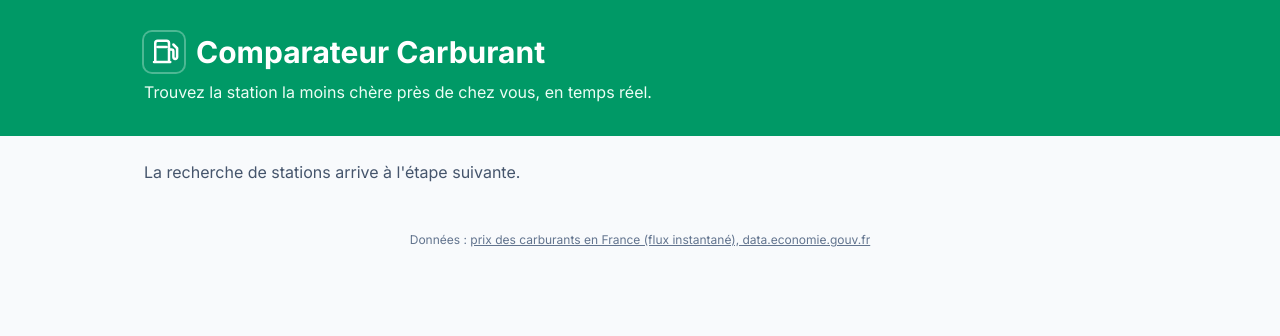
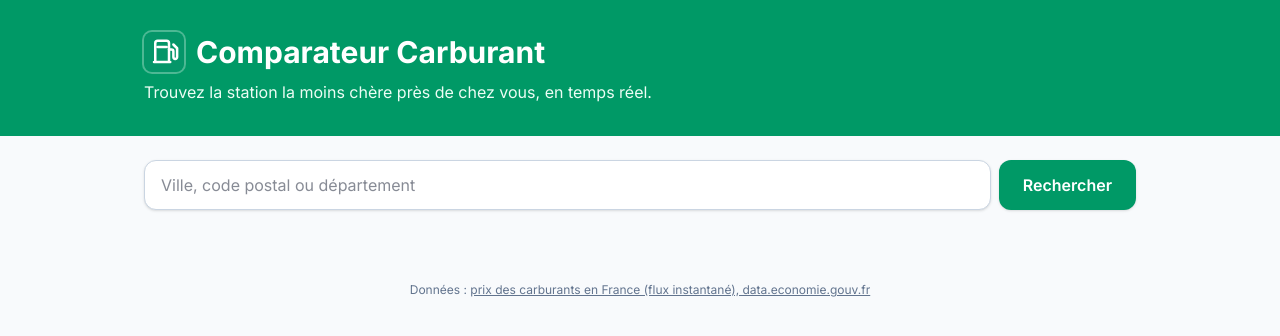
Before and after one commit to mehdipares/ComparateurCarburant, a React (Vite) app: page / in a window 1280 px wide. Shown: the top 336 px of the page. Built offline with nearby package versions, Linux system fonts and the light colour scheme.

Commit message:
feat: recherche des stations par ville, code postal ou département

```diff
--- a/src/App.jsx
+++ b/src/App.jsx
@@ -1,12 +1,32 @@
+import { useState } from 'react'
 import Header from './components/Header'
+import SearchBar from './components/SearchBar'
+import { searchStationsByLocation } from './api/fuelApi'
 
 function App() {
+  const [stations, setStations] = useState([])
+
+  async function handleSearch(query) {
+    const results = await searchStationsByLocation(query)
+    setStations(results)
+  }
+
   return (
     <div className="min-h-screen font-sans">
       <Header />
 
       <main className="mx-auto max-w-5xl px-4 py-6">
-        <p className="text-slate-600">La recherche de stations arrive à l'étape suivante.</p>
+        <SearchBar onSearch={handleSearch} />
+
+        {/* Affichage provisoire : les cartes de stations arrivent à l'étape 3 */}
+        <ul className="mt-6 space-y-1 text-sm text-slate-700">
+          {stations.map((station) => (
+            <li key={station.id}>
+              {station.address}, {station.postalCode} {station.city} : gazole{' '}
+              {station.prices.gazole ?? '—'} €
+            </li>
+          ))}
+        </ul>
       </main>
 
       <footer className="py-6 text-center text-xs text-slate-500">
--- /dev/null
+++ b/src/api/fuelApi.js
@@ -0,0 +1,64 @@
+import { FUELS } from '../utils/fuels'
+
+const API_URL =
+  'https://data.economie.gouv.fr/api/explore/v2.1/catalog/datasets/prix-des-carburants-en-france-flux-instantane-v2/records'
+
+// Maximum autorisé par l'API en une seule requête
+const MAX_RESULTS = 100
+
+// On ne demande que les colonnes utiles pour alléger la réponse
+const FIELDS = ['id', 'adresse', 'ville', 'cp', 'geom', ...FUELS.map((fuel) => `${fuel.id}_prix`)]
+
+// Transforme une station brute de l'API en objet simple pour nos composants
+function formatStation(record) {
+  const prices = {}
+  for (const fuel of FUELS) {
+    prices[fuel.id] = record[`${fuel.id}_prix`] // null si la station ne vend pas ce carburant
+  }
+
+  return {
+    id: record.id,
+    address: record.adresse,
+    city: record.ville,
+    postalCode: record.cp,
+    latitude: record.geom?.lat,
+    longitude: record.geom?.lon,
+    prices,
+  }
+}
+
+// Construit le filtre `where` de l'API selon ce que l'utilisateur a tapé
+function buildLocationFilter(query) {
+  // On retire les guillemets pour ne pas casser la syntaxe de la requête
+  const value = query.trim().replace(/"/g, '')
+
+  if (/^\d{5}$/.test(value)) {
+    return `cp = "${value}"` // Code postal : 69003
+  }
+  if (/^(\d{2,3}|2[AB])$/i.test(value)) {
+    return `code_departement = "${value.toUpperCase()}"` // Département : 69, 2A, 974
+  }
+  return `ville like "${value}"` // Nom de ville (insensible à la casse et aux accents)
+}
+
+async function fetchStations(where) {
+  const params = new URLSearchParams({
+    where,
+    select: FIELDS.join(','),
+    limit: MAX_RESULTS,
+  })
+
+  const response = await fetch(`${API_URL}?${params}`)
+
+  // fetch ne lève pas d'erreur sur un code HTTP 4xx/5xx : on le vérifie nous-mêmes
+  if (!response.ok) {
+    throw new Error(`Erreur API : ${response.status}`)
+  }
+
+  const data = await response.json()
+  return data.results.map(formatStation)
+}
+
+export function searchStationsByLocation(query) {
+  return fetchStations(buildLocationFilter(query))
+}
--- /dev/null
+++ b/src/components/SearchBar.jsx
@@ -0,0 +1,37 @@
+import { useState } from 'react'
+
+function SearchBar({ onSearch }) {
+  // Texte en cours de saisie : seul ce composant en a besoin
+  const [query, setQuery] = useState('')
+
+  function handleSubmit(event) {
+    event.preventDefault() // Empêche le rechargement de la page
+    if (query.trim() === '') return
+    onSearch(query)
+  }
+
+  return (
+    <form onSubmit={handleSubmit} className="flex flex-col gap-2 sm:flex-row" role="search">
+      <label htmlFor="location" className="sr-only">
+        Ville, code postal ou département
+      </label>
+      <input
+        id="location"
+        type="text"
+        value={query}
+        onChange={(event) => setQuery(event.target.value)}
+        placeholder="Ville, code postal ou département"
+        autoComplete="address-level2"
+        className="w-full rounded-xl border border-slate-300 bg-white px-4 py-3 shadow-sm outline-none transition focus:border-emerald-500 focus:ring-2 focus:ring-emerald-200"
+      />
+      <button
+        type="submit"
+        className="rounded-xl bg-emerald-600 px-6 py-3 font-semibold text-white shadow-sm transition hover:bg-emerald-700 focus-visible:outline-2 focus-visible:outline-offset-2 focus-visible:outline-emerald-600"
+      >
+        Rechercher
+      </button>
+    </form>
+  )
+}
+
+export default SearchBar
--- /dev/null
+++ b/src/utils/fuels.js
@@ -0,0 +1,10 @@
+// Liste des carburants affichés dans l'application.
+// `id` correspond au préfixe des colonnes de l'API (ex. "gazole" → "gazole_prix").
+export const FUELS = [
+  { id: 'gazole', label: 'Gazole' },
+  { id: 'sp95', label: 'SP95' },
+  { id: 'sp98', label: 'SP98' },
+  { id: 'e10', label: 'E10' },
+  { id: 'e85', label: 'E85' },
+  { id: 'gplc', label: 'GPL' },
+]
```
